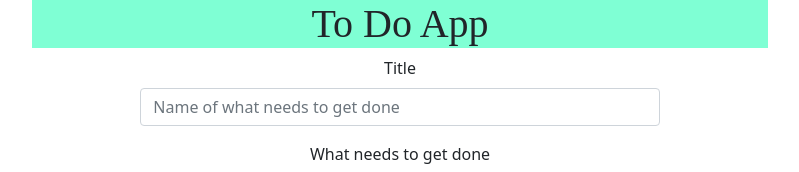
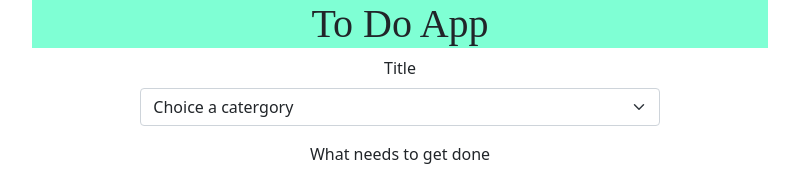
Before and after one commit to tylerletendre98/toDoApp, a React (Create React App) app: page / in a window 1280 px wide. Shown: the top 172 px of the page, without its empty margins (240-1039 px from the left). Built offline with nearby package versions, Linux system fonts and the light colour scheme.

Commit message:
instead of having a title in the todo you have a catergory you select

```diff
--- a/src/components/displayTodos/DisplayTodos.jsx
+++ b/src/components/displayTodos/DisplayTodos.jsx
@@ -20,7 +20,7 @@ const DisplayTodos = (props) => {
                   <div className>
                     <div className="todo-container">
                       <div className="todo-title">
-                        <h4>{todo.title}</h4>
+                        <h4>{todo.catergory}</h4>
                       </div>
                       <div>
                         <p>{todo.description}</p>
--- a/src/components/toDoForm/ToDoForm.jsx
+++ b/src/components/toDoForm/ToDoForm.jsx
@@ -2,7 +2,7 @@ import { Component } from "react";
 
 class ToDoForm extends Component {
   state = {
-    title: "",
+    catergory: "",
     description: "",
     date: "",
   };
@@ -12,10 +12,11 @@ class ToDoForm extends Component {
   handleSubmit = (e) => {
     e.preventDefault();
     const todo = {
-      title: this.state.title,
+      catergory: this.state.catergory,
       description: this.state.description,
       date: this.state.date,
     };
+    console.log(todo);
     this.props.addToDo(todo);
     this.setState();
   };
@@ -31,14 +32,18 @@ class ToDoForm extends Component {
                   <label for="exampleFormControlInput1" class="form-label">
                     Title
                   </label>
-                  <input
-                    name="title"
-                    type="text"
-                    class="form-control"
-                    id="exampleFormControlInput1"
-                    placeholder="Name of what needs to get done"
+                  <select
+                    class="form-select"
+                    name="catergory"
+                    aria-label="Default select example"
                     onChange={this.handleChange}
-                  />
+                  >
+                    <option selected>Choice a catergory</option>
+                    <option value="School">School</option>
+                    <option value="Work">Work</option>
+                    <option value="Cleaning">Cleaning</option>
+                    <option value="YardWork">YardWork</option>
+                  </select>
                 </div>
                 <div class="mb-3">
                   <label for="exampleFormControlTextarea1" class="form-label">
```
